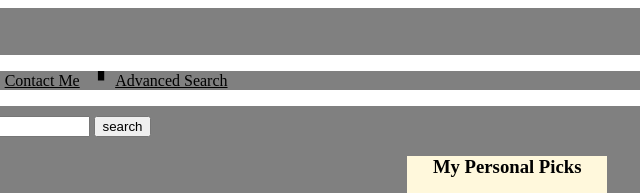
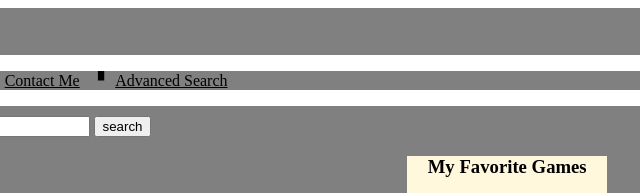
Before and after one commit to PhillipWood93/Progressive-Final, a plain HTML site: page index.html in a window 1280 px wide. Shown: the top 193 px of the page, 612-1252 px from the left. Drawn offline with Linux system fonts and the light colour scheme.

Commit message:
Updated some text.

```diff
--- a/index.html
+++ b/index.html
@@ -34,7 +34,7 @@
 
             <aside id="myfavs">
 
-                <h3>My Personal Picks</h3>
+                <h3>My Favorite Games</h3>
                 <a href="https://wowclassic.blizzard.com/en-us/" target="_blank"><img class="fav" src="images/World_of_Warcraft_Wrath_of_the_Lich_King.png" alt="The box art for wrath of the lich king."></a>
 
                 <a href="https://www.thewitcher.com/en/witcher3" target="_blank"><img class="fav" src="images/305108-the-witcher-3-wild-hunt-playstation-4-front-cover.jpg" alt="The box art for The Witcher 3: Wild Hunt"></a>
```
